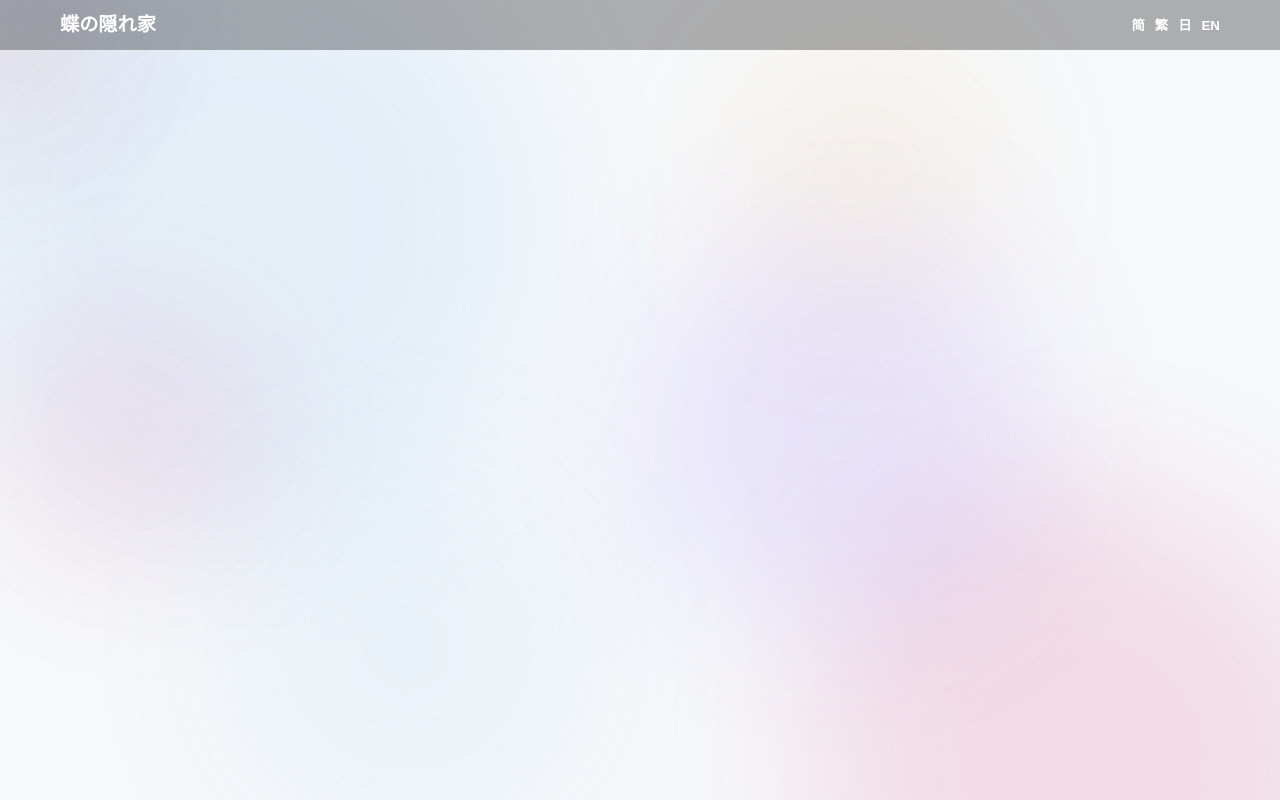
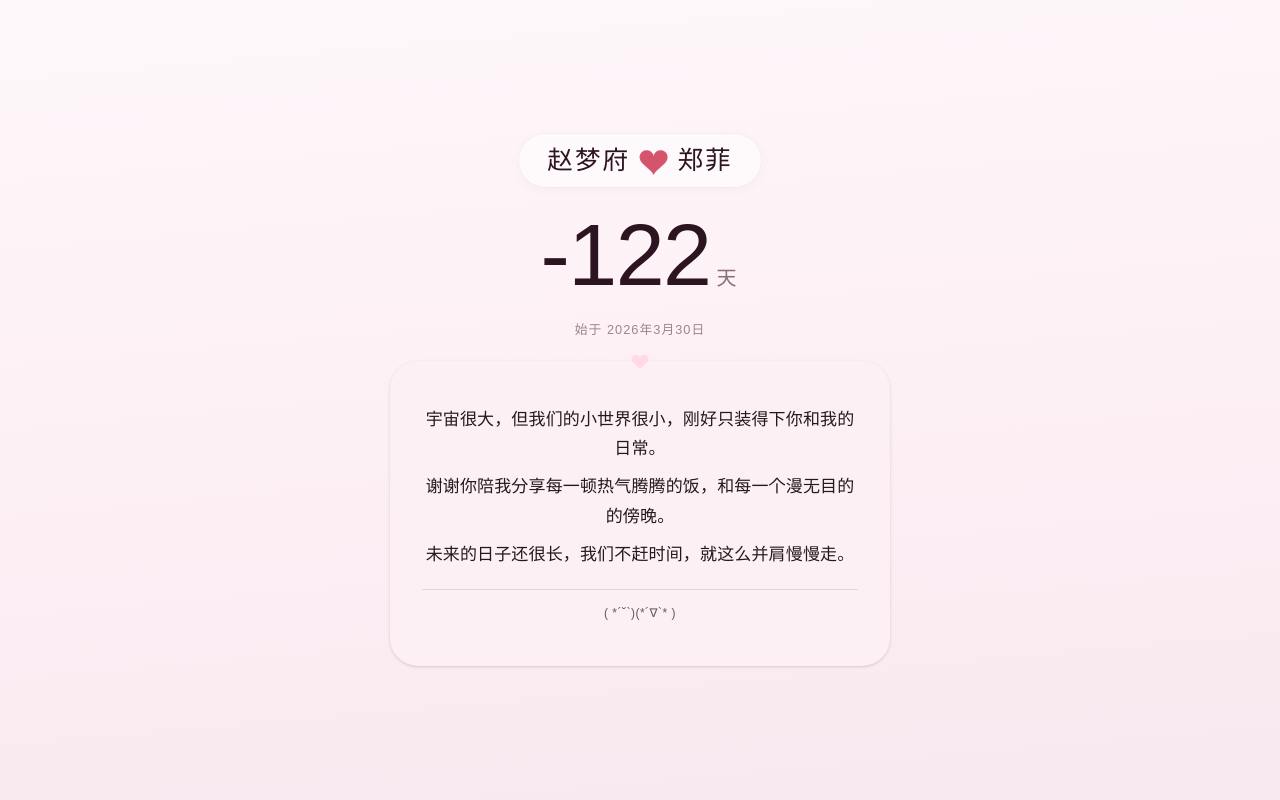
Before and after one commit to satori-5423/satori-5423.github.io, a Vue app: page /love in a window 1280 px wide. Before the commit this address had no page. Built offline with nearby package versions, Linux system fonts and the light colour scheme.

Commit message:
Add /love route with romantic Material Design page

```diff
--- a/src/App.vue
+++ b/src/App.vue
@@ -1,12 +1,16 @@
 <script setup lang="ts">
-import { RouterView } from 'vue-router'
+import { computed } from 'vue'
+import { RouterView, useRoute } from 'vue-router'
 import NavBar from '@/components/Layout/NavBar.vue'
 import MDBackground from '@/components/MDBackground.vue'
+
+const route = useRoute()
+const showNav = computed(() => route.path !== '/love')
 </script>
 
 <template>
   <MDBackground />
-  <NavBar />
+  <NavBar v-if="showNav" />
   <div class="app-content">
     <RouterView />
   </div>
--- a/src/router/index.ts
+++ b/src/router/index.ts
@@ -32,6 +32,11 @@ const router = createRouter({
       name: 'about',
       component: () => import('../views/AboutView.vue'),
     },
+    {
+      path: '/love',
+      name: 'love',
+      component: () => import('../views/LoveView.vue'),
+    },
   ],
 })
 
--- /dev/null
+++ b/src/views/LoveView.vue
@@ -0,0 +1,345 @@
+<script setup lang="ts">
+import { ref, onMounted, onUnmounted } from 'vue'
+
+// ====== Editable content ======
+const myName = ref('赵梦府')
+const herName = ref('郑菲')
+
+const startDate = new Date('2026-03-30')
+const daysTogether = ref(0)
+
+const letterParagraphs = ref([
+  '宇宙很大，但我们的小世界很小，刚好只装得下你和我的日常。',
+  '谢谢你陪我分享每一顿热气腾腾的饭，和每一个漫无目的的傍晚。',
+  '未来的日子还很长，我们不赶时间，就这么并肩慢慢走。',
+])
+
+const letterSignature = ref('( *´˘`)(*´∇`*  )')
+// ===============================
+
+let timerId: ReturnType<typeof setInterval>
+function updateDays() {
+  const now = new Date()
+  daysTogether.value = Math.floor((now.getTime() - startDate.getTime()) / (1000 * 60 * 60 * 24))
+}
+onMounted(() => {
+  updateDays()
+  timerId = setInterval(updateDays, 1000 * 60 * 60)
+})
+onUnmounted(() => clearInterval(timerId))
+
+// Heart SVG for divider
+function heartSvg(scale: number): string {
+  const n = 80
+  const pts: string[] = []
+  for (let i = 0; i <= n; i++) {
+    const t = (2 * Math.PI * i) / n
+    const st = Math.sin(t)
+    const x = 16 * st * st * st
+    const y = 13 * Math.cos(t) - 5 * Math.cos(2 * t) - 2 * Math.cos(3 * t) - Math.cos(4 * t)
+    pts.push(`${(x * scale).toFixed(2)} ${(-y * scale).toFixed(2)}`)
+  }
+  return `M ${pts.join(' L ')} Z`
+}
+const heartD = heartSvg(1.8)
+</script>
+
+<template>
+  <div class="love-page">
+    <section class="hero">
+      <!-- Names — Apple HIG -->
+      <div class="apple-names">
+        <span class="apple-name">{{ myName }}</span>
+        <svg
+          class="apple-heart"
+          viewBox="-32 -32 64 64"
+          aria-hidden="true"
+        >
+          <path :d="heartD" fill="currentColor" />
+        </svg>
+        <span class="apple-name">{{ herName }}</span>
+      </div>
+
+      <!-- Days counter — Apple HIG -->
+      <div class="apple-days">
+        <span class="apple-days-num">{{ daysTogether }}</span>
+        <span class="apple-days-unit">天</span>
+      </div>
+      <p class="apple-caption">
+        始于
+        {{
+          startDate.toLocaleDateString('zh-CN', {
+            year: 'numeric',
+            month: 'long',
+            day: 'numeric',
+          })
+        }}
+      </p>
+
+      <!-- Letter (Material Design 3) -->
+      <div class="card-letter">
+        <svg
+          class="decorative-heart"
+          viewBox="-32 -32 64 64"
+          aria-hidden="true"
+        >
+          <path :d="heartSvg(1.2)" fill="currentColor" />
+        </svg>
+        <blockquote>
+          <p v-for="(para, i) in letterParagraphs" :key="i" class="body-large">
+            {{ para }}
+          </p>
+        </blockquote>
+        <div class="divider"></div>
+        <p class="label-medium signature">{{ letterSignature }}</p>
+      </div>
+    </section>
+  </div>
+</template>
+
+<style scoped>
+/* ============================================================
+   Shared tokens
+   ============================================================ */
+.love-page {
+  --md-sys-color-surface: #fef8fb;
+  --md-sys-color-surface-container-low: #fdf0f5;
+  --md-sys-color-surface-container: #f8e8ef;
+  --md-sys-color-on-surface: #23191e;
+  --md-sys-color-on-surface-variant: #51454b;
+  --md-sys-color-outline-variant: #d4c2ca;
+  --md-sys-color-primary-container: #ffd9e3;
+
+  --md-sys-elevation-1: 0px 1px 2px 0px rgba(0, 0, 0, 0.08),
+    0px 1px 3px 1px rgba(0, 0, 0, 0.06);
+  --md-sys-elevation-2: 0px 1px 2px 0px rgba(0, 0, 0, 0.08),
+    0px 2px 6px 2px rgba(0, 0, 0, 0.06);
+  --md-sys-shape-corner-extra-large: 28px;
+  --md-sys-motion-easing-standard: cubic-bezier(0.2, 0, 0, 1);
+  --md-sys-motion-duration-medium: 300ms;
+
+  min-height: 100dvh;
+  height: 100dvh;
+  display: flex;
+  align-items: center;
+  justify-content: center;
+  background: linear-gradient(
+    175deg,
+    var(--md-sys-color-surface) 0%,
+    var(--md-sys-color-surface-container-low) 50%,
+    var(--md-sys-color-surface-container) 100%
+  );
+  color: var(--md-sys-color-on-surface);
+  font-family: 'Lexend', 'Noto Sans SC', sans-serif;
+  overflow-x: hidden;
+  overflow-y: auto;
+  position: relative;
+}
+
+/* ============================================================
+   Hero layout
+   ============================================================ */
+.hero {
+  position: relative;
+  z-index: 1;
+  width: 100%;
+  max-width: 480px;
+  padding: 24px 20px;
+  text-align: center;
+  display: flex;
+  flex-direction: column;
+  align-items: center;
+  gap: 16px;
+}
+
+/* ============================================================
+   Apple HIG — Names
+   ============================================================ */
+.apple-names {
+  display: flex;
+  align-items: center;
+  justify-content: center;
+  gap: 10px;
+  flex-wrap: wrap;
+  padding: 10px 28px;
+  border-radius: 100px;
+  background: rgba(255, 255, 255, 0.45);
+  backdrop-filter: blur(20px);
+  -webkit-backdrop-filter: blur(20px);
+  box-shadow:
+    0 0 0 0.5px rgba(0, 0, 0, 0.04),
+    0 2px 12px rgba(0, 0, 0, 0.04);
+}
+
+.apple-name {
+  font-size: clamp(1.15rem, 3.8vw, 1.6rem);
+  font-weight: 530;
+  line-height: 1.3;
+  letter-spacing: 0.08em;
+  color: #2c1520;
+}
+
+.apple-heart {
+  width: clamp(1.3rem, 3.5vw, 1.7rem);
+  height: clamp(1.3rem, 3.5vw, 1.7rem);
+  color: #d4546c;
+  flex-shrink: 0;
+  animation: apple-heart-beat 1.8s cubic-bezier(0.25, 0, 0.35, 1) infinite;
+}
+
+@keyframes apple-heart-beat {
+  0%,
+  100% {
+    transform: scale(1);
+  }
+  8% {
+    transform: scale(1.18);
+  }
+  16% {
+    transform: scale(1);
+  }
+  24% {
+    transform: scale(1.1);
+  }
+  32% {
+    transform: scale(1);
+  }
+}
+
+/* ============================================================
+   Apple HIG — Days stat
+   ============================================================ */
+.apple-days {
+  margin-top: 4px;
+  display: flex;
+  align-items: baseline;
+  justify-content: center;
+  gap: 6px;
+}
+
+.apple-days-num {
+  font-size: clamp(3.8rem, 10vw, 5.5rem);
+  font-weight: 250;
+  line-height: 1;
+  letter-spacing: -1.5px;
+  color: #2c1520;
+  font-variant-numeric: tabular-nums;
+}
+
+.apple-days-unit {
+  font-size: clamp(1rem, 3vw, 1.25rem);
+  font-weight: 420;
+  color: #8a6e79;
+  letter-spacing: 0.15em;
+}
+
+.apple-caption {
+  font-size: 0.8rem;
+  font-weight: 400;
+  color: #9e858f;
+  letter-spacing: 0.08em;
+  margin: 0;
+}
+
+/* ============================================================
+   Letter card (Material Design 3)
+   ============================================================ */
+.card-letter {
+  width: 100%;
+  background: var(--md-sys-color-surface-container-low);
+  border-radius: var(--md-sys-shape-corner-extra-large);
+  box-shadow: var(--md-sys-elevation-1);
+  padding: 28px 24px;
+  position: relative;
+  transition:
+    box-shadow var(--md-sys-motion-duration-medium)
+      var(--md-sys-motion-easing-standard),
+    transform var(--md-sys-motion-duration-medium)
+      var(--md-sys-motion-easing-standard);
+}
+
+.card-letter:hover {
+  box-shadow: var(--md-sys-elevation-2);
+  transform: translateY(-2px);
+}
+
+.decorative-heart {
+  position: absolute;
+  top: -14px;
+  left: 50%;
+  transform: translateX(-50%);
+  width: 28px;
+  height: 28px;
+  color: var(--md-sys-color-primary-container);
+}
+
+.card-letter blockquote {
+  border: none;
+  margin: 0;
+  padding: 0;
+}
+
+.card-letter p {
+  margin: 8px 0;
+  color: var(--md-sys-color-on-surface);
+}
+
+.body-large {
+  font-size: clamp(0.95rem, 2.4vw, 1.0625rem);
+  font-weight: 400;
+  line-height: 1.75;
+  letter-spacing: 0.15px;
+}
+
+.label-medium {
+  font-size: 0.75rem;
+  font-weight: 500;
+  line-height: 1.33;
+  letter-spacing: 0.5px;
+}
+
+.divider {
+  height: 1px;
+  background: var(--md-sys-color-outline-variant);
+  margin: 20px 0 16px;
+  opacity: 0.6;
+}
+
+.signature {
+  color: var(--md-sys-color-on-surface-variant);
+  opacity: 0.7;
+}
+
+/* ============================================================
+   Responsive
+   ============================================================ */
+@media (max-height: 640px) {
+  .hero {
+    gap: 10px;
+    padding: 12px 16px;
+  }
+
+  .apple-names {
+    padding: 6px 20px;
+  }
+
+  .card-letter {
+    padding: 20px 16px;
+  }
+
+  .divider {
+    margin: 12px 0 10px;
+  }
+}
+
+@media (min-width: 900px) {
+  .hero {
+    max-width: 540px;
+    gap: 20px;
+  }
+
+  .card-letter {
+    padding: 36px 32px;
+  }
+}
+</style>
```
